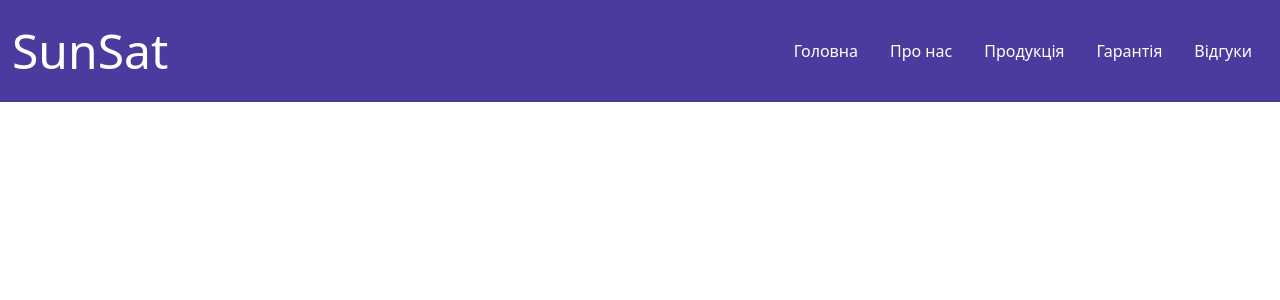
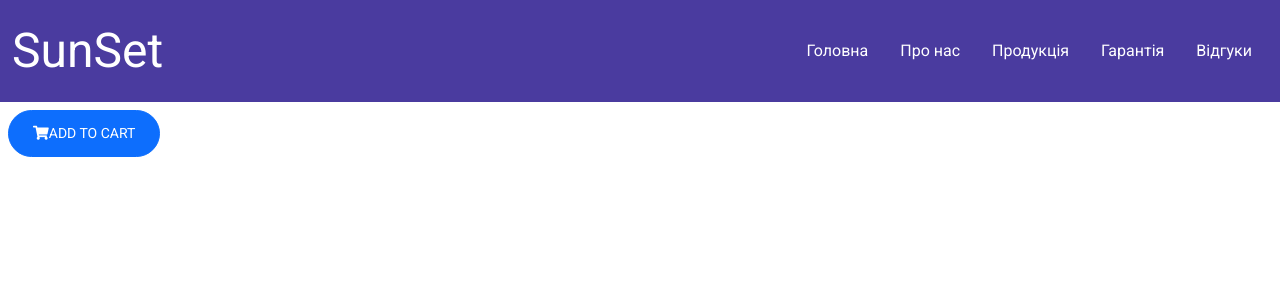
Before and after one commit to maria-ivaneiko/Andrits, a React (Create React App) app: page / in a window 1280 px wide. Shown: the top 300 px of the page. Built offline with nearby package versions, Linux system fonts and the light colour scheme.

Commit message:
Add font-awesome; Create button components

```diff
--- a/package.json
+++ b/package.json
@@ -4,6 +4,7 @@
   "private": true,
   "homepage": "https://maria-ivaneiko.github.io/sunset",
   "dependencies": {
+    "@fortawesome/fontawesome-free": "^5.14.0",
     "@testing-library/jest-dom": "^4.2.4",
     "@testing-library/react": "^9.3.2",
     "@testing-library/user-event": "^7.1.2",
--- /dev/null
+++ b/src/assets/styles/buttons.css
@@ -0,0 +1,50 @@
+/* Buttons */
+
+.btn {
+  text-transform: uppercase;
+}
+
+.btn,
+.btn-md {
+  border-radius: 30px;
+  font-size: 14px;
+  padding: 12px 24px;
+}
+.btn-lg {
+  border-radius: 40px;
+  padding: 16px 32px;
+}
+.btn-sm {
+  border-radius: 20px;
+  padding: 8px 16px;
+}
+
+/* Button scale */
+.btn-scale {
+  position: relative;
+  overflow: hidden;
+}
+.btn-scale::before {
+  content: '';
+  position: absolute;
+  top: 0; left: 50%;
+  width: 100%;
+  height: 100%;
+  background-color: var(--bs-warning);
+  transform: translateX(-50%) scale(0, 0);
+  transition: transform .25s ease-in-out;
+  z-index: 0;
+}
+.btn-scale.btn-sm::before { border-radius: 20px; }
+.btn-scale.btn-md::before { border-radius: 30px; }
+.btn-scale.btn-lg::before { border-radius: 40px; }
+.btn-scale:hover {
+  color: var(--bs-primary);
+}
+.btn-scale:hover::before {
+  transform: translateX(-50%) scale(1, 1);
+}
+.btn-scale > span {
+  position: relative;
+  z-index: 1;
+}
--- /dev/null
+++ b/src/components/Buttons.tsx
@@ -0,0 +1,39 @@
+import React from 'react';
+
+// Default button
+type IButtonProps = {
+  color?: 'primary' | 'success' | 'warning' | 'danger';
+  size?: 'sm' | 'md' | 'lg';
+  type?: 'button' | 'submit' | 'reset';
+  children: React.ReactNode;
+}
+
+export const Button:React.FC<IButtonProps> = ({
+  color = 'primary', size = 'md', type = 'button', children
+}) => {
+  return (
+    <button
+      className={`btn btn-${color} btn-${size}`}
+      type={type}
+    >{children}</button>
+  )
+}
+
+// Button with scaled
+type IButtonScaleProps = {
+  color?: 'primary' | 'success' | 'warning' | 'danger';
+  size?: 'sm' | 'md' | 'lg';
+  type?: 'button' | 'submit' | 'reset';
+  children: React.ReactNode
+}
+
+export const ButtonScale:React.FC<IButtonScaleProps> = ({
+  color = 'primary', size = 'md', type = 'button', children
+}) => {
+  return (
+    <button
+      className={`btn btn-${color} btn-${size} btn-scale`}
+      type={type}
+    ><span>{children}</span></button>
+  )
+};
--- a/src/index.css
+++ b/src/index.css
@@ -1,2 +1,14 @@
+@import url('https://fonts.googleapis.com/css2?family=Roboto:wght@100;300;400;700&display=swap');
+
+/* Bootstrap */
 @import '~bootstrap/dist/css/bootstrap.min.css';
+/* Font awesome */
+@import '~@fortawesome/fontawesome-free/css/all.min.css';
+
 @import './assets/styles/header.css';
+@import './assets/styles/buttons.css';
+
+body {
+  font-family: 'Roboto', sans-serif;
+  font-size: 16px;
+}
--- a/src/layouts/Header.tsx
+++ b/src/layouts/Header.tsx
@@ -1,11 +1,15 @@
-import React from 'react'
+import React from 'react';
 
-export default function Header() {
+type IProps = {
+
+}
+
+const Header:React.FC<IProps> = () => {
   return (
     <header className="header">
       <div className="container-fluid d-flex justify-content-between align-items-center">
         <div className="header-logo">
-                    <a href="#">SunSat</a>
+          <a href="#">SunSet</a>
         </div>
         <nav className="nav">
           <a href="#" className="nav-link">Головна</a>
@@ -18,3 +22,5 @@ export default function Header() {
     </header>
   )
 }
+
+export default Header;
--- a/src/pages/Home/index.tsx
+++ b/src/pages/Home/index.tsx
@@ -1,9 +1,20 @@
-import React from 'react'
+import React from 'react';
+// Components
+import { ButtonScale } from 'components/Buttons';
 
-export default function HomePage() {
-    return (
-        <div>
+type IProps = {
 
-        </div>
-    )
 }
+
+const HomePage:React.FC<IProps> = () => {
+  return (
+    <div className="p-2">
+      <ButtonScale>
+        <i className="fa fa-shopping-cart mr-2" aria-hidden="true"></i>
+        Add to cart
+      </ButtonScale>
+    </div>
+  )
+}
+
+export default HomePage;
```
Also changed, not shown: 2 other files (tests, documents, lock files or other folders). Lines whose indentation alone changed are shown as unchanged.
